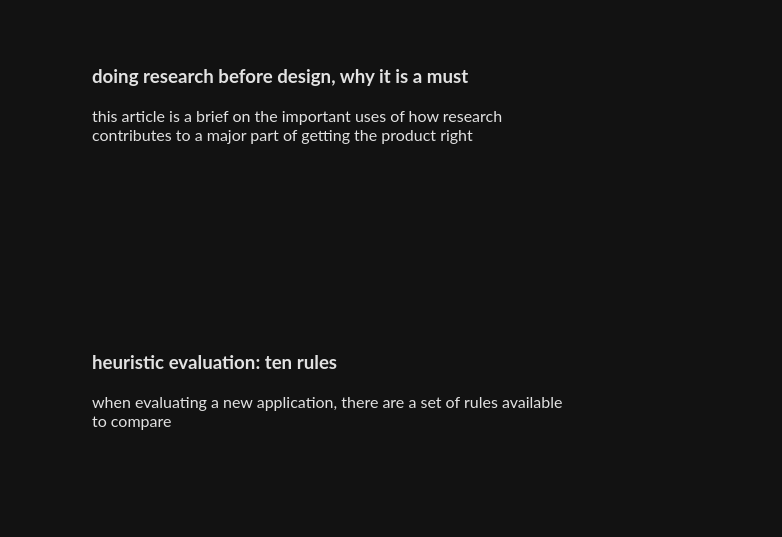
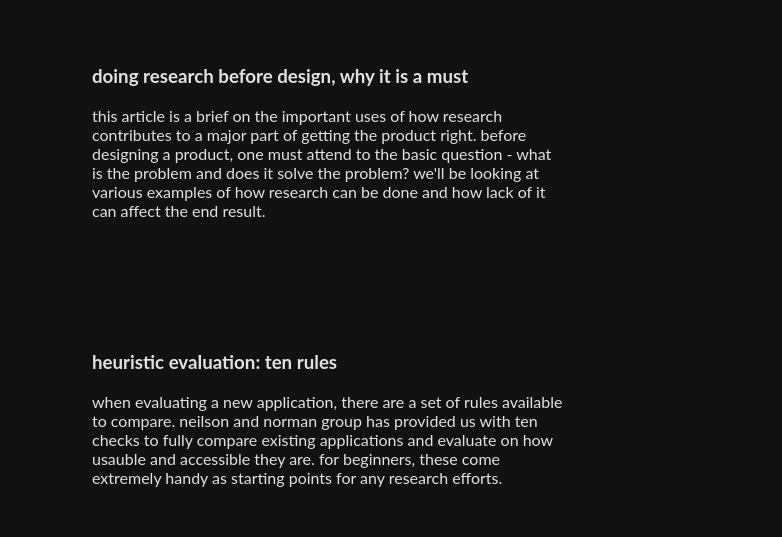
Before and after one commit to hyang-gi/portfolio, a plain HTML site: page writing.html in a window 1280 px wide. Shown: the part 192-729 px from the top of the page, 486-1268 px from the left. Drawn offline with Linux system fonts and the light colour scheme.

Commit message:
updated text content

```diff
--- a/writing.html
+++ b/writing.html
@@ -29,7 +29,7 @@
                     <h3 class="writing-title">doing research before design, why it is a must</h5>
                         <p>this article is a brief on the important uses of how research contributes to a major part of
                             getting the
-                            product right</p>
+                            product right. before designing a product, one must attend to the basic question - what is the problem and does it solve the problem? we'll be looking at various examples of how research can be done and how lack of it can affect the end result.</p>
                 </div>
                 <div class="spacing1"></div>
 
@@ -40,7 +40,7 @@
                 <div class="spacing1"></div>
                 <div>
                     <h3 class="writing-title">heuristic evaluation: ten rules</h5>
-                        <p>when evaluating a new application, there are a set of rules available to compare</p>
+                        <p>when evaluating a new application, there are a set of rules available to compare. neilson and norman group has provided us with ten checks to fully compare existing applications and evaluate on how usauble and accessible they are. for beginners, these come extremely handy as starting points for any research efforts.</p>
                 </div>
                 <div class="spacing1"></div>
             </div>
```
Also changed, not shown: projects.html (+1 -1 lines).
